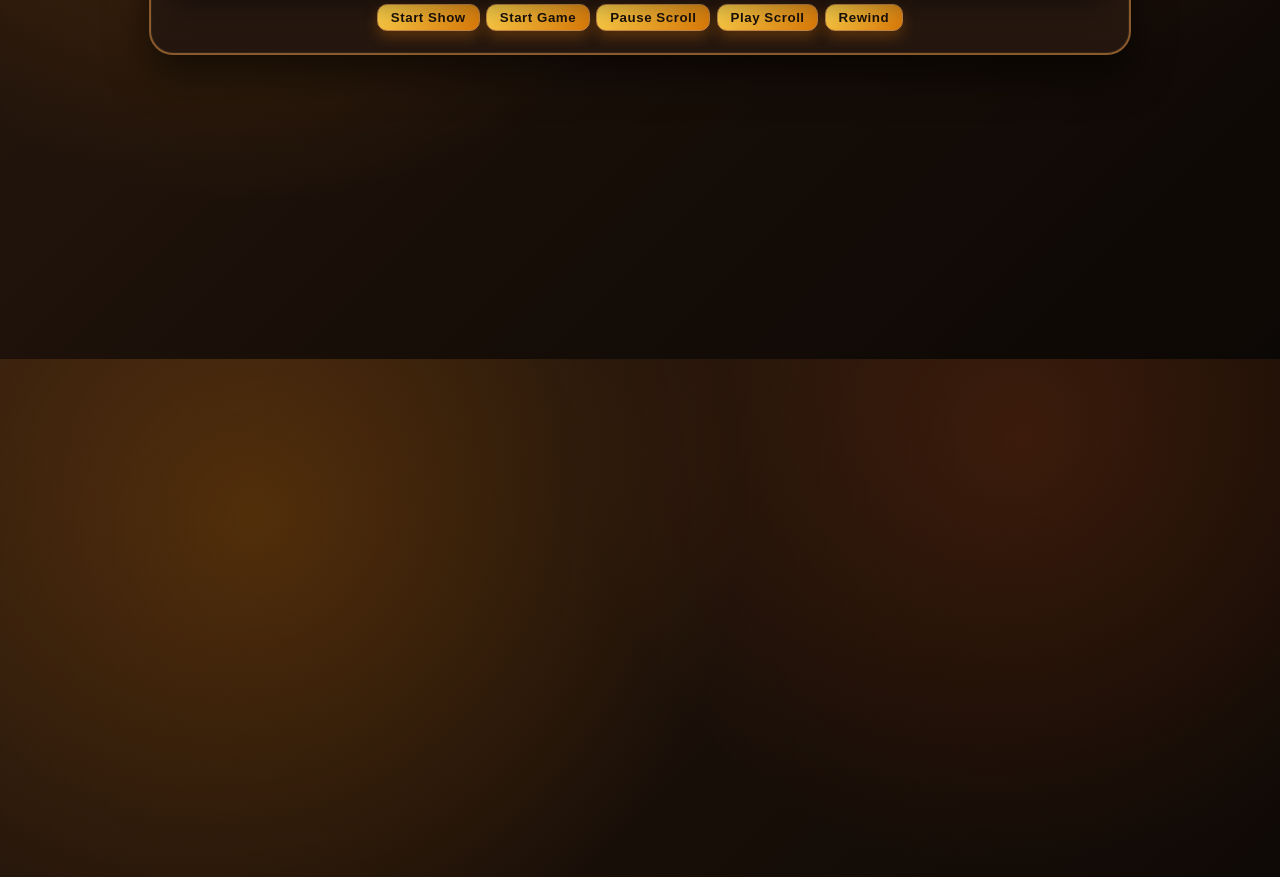
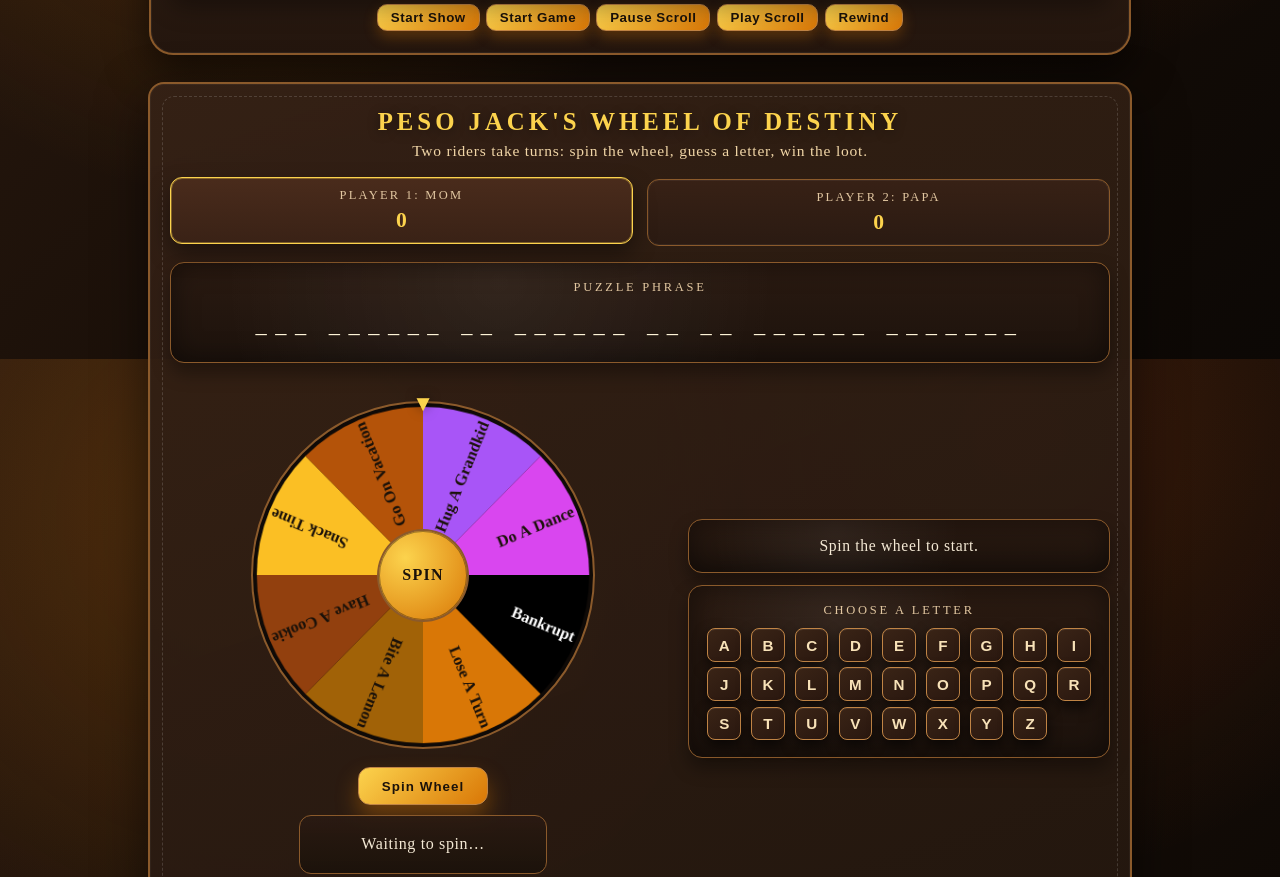
Before and after one commit to web3andjp/web3andjp.github.io, a plain HTML site: page index.html in a window 1280 px wide. Shown: the part 441-1318 px from the top of the page. Drawn offline with Linux system fonts and the light colour scheme.

Commit message:
Add files via upload

```diff
--- a/index.html
+++ b/index.html
@@ -1005,7 +1005,7 @@
     </div>
   </div>
 
-  <div class="game-shell">
+  <div class="game-shell show">
     <h1>Peso Jack's Wheel Of Destiny</h1>
     <p class="subtitle">Two riders take turns: spin the wheel, guess a letter, win the loot.</p>
 
```
